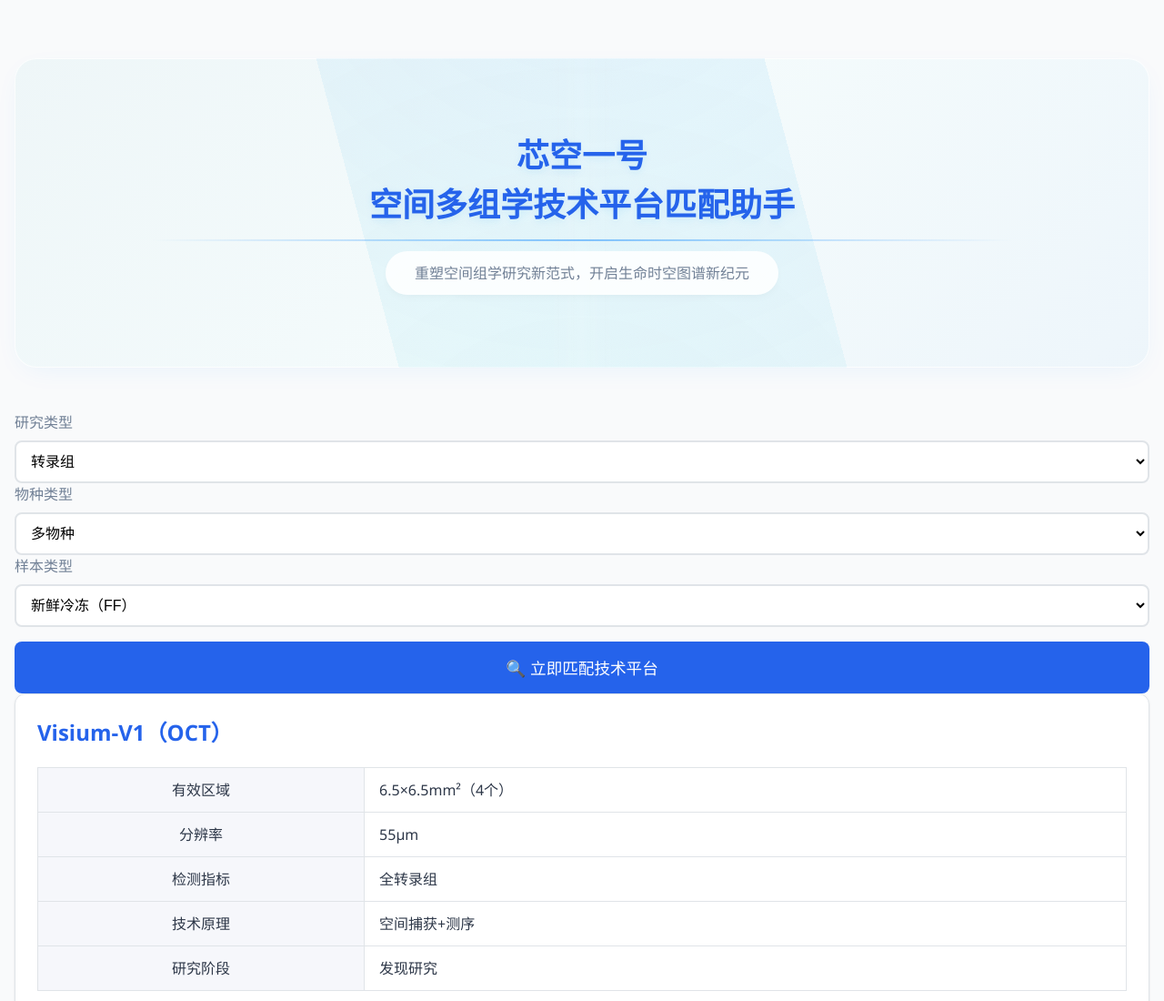
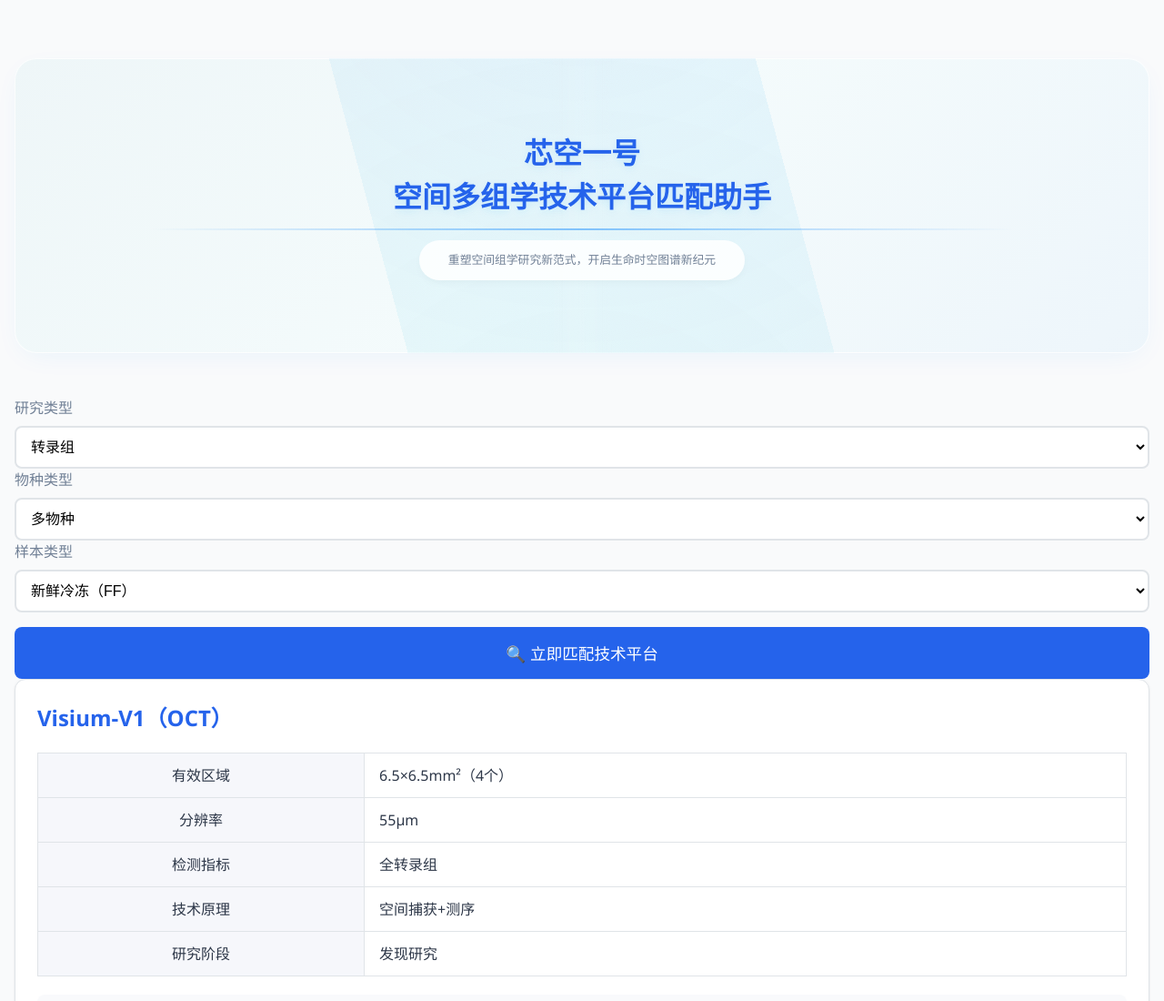
Before and after one commit to Komei-Shi/spatial-moics-tool, a plain HTML site: page index.html in a window 1280 px wide. Shown: the top 1100 px of the page at 91% size. Drawn offline with Linux system fonts and the light colour scheme.

Commit message:
Update style.css

```diff
--- a/style.css
+++ b/style.css
@@ -93,7 +93,7 @@ body {
 }
 
 .header h1 {
-  font-size: 2.25rem;
+  font-size: 2rem;
   color: var(--primary);
   margin: 0 auto 1.5rem;
   position: relative;
@@ -129,7 +129,7 @@ body {
   color: var(--text-secondary);
   background: rgba(255,255,255,0.85);
   border-radius: 24px;
-  font-size: 1rem;
+  font-size: 0.8rem;
   line-height: 1.4;
   box-shadow: 0 4px 12px -4px rgba(0,0,0,0.05);
   z-index: 2;
```
